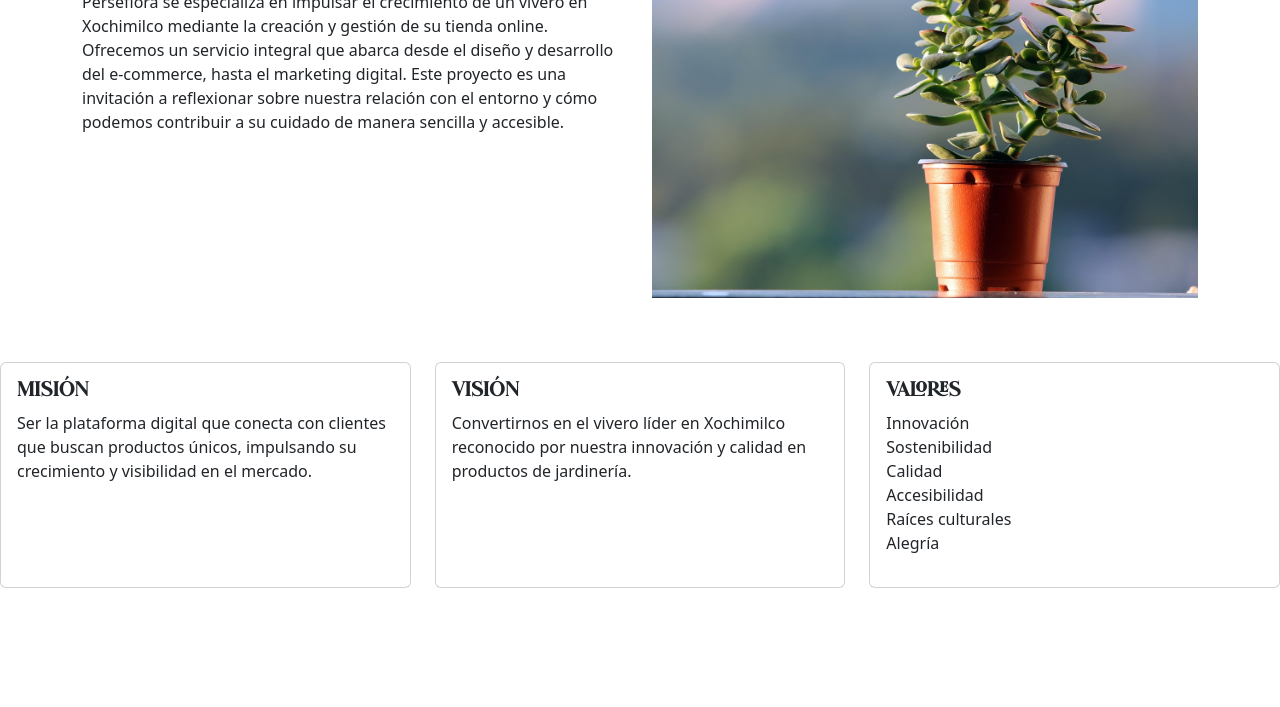
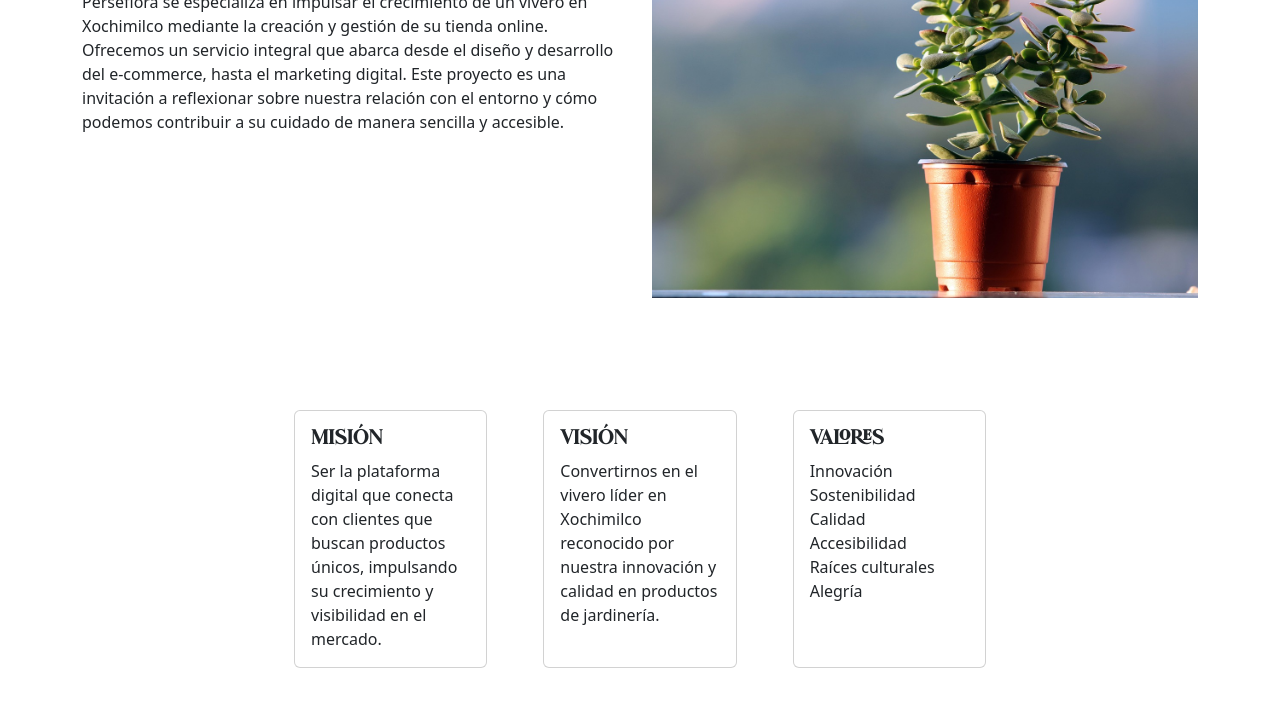
Before and after one commit to ana-conejo1/Florecitas, a plain HTML site: page about.html in a window 1280 px wide. Shown: the part 163-870 px from the top of the page. Before the commit the page ends 800 px from the top, so only its background shows below. Drawn offline with nearby package versions, Linux system fonts and the light colour scheme.

Commit message:
esqueleto aboutUs 2

```diff
--- a/about.html
+++ b/about.html
@@ -78,9 +78,12 @@
                 </div>
             </div>
         </div>
+    </section>
+
         <!-- CARDS -->
-        <div class="row pl-4 pr-4 ml-3 mr-3">
-        <div class="col-md-4 my-3">
+    <section class="CARDS">
+        <div class="row py-5 justify-content-center">
+        <div class="col-md-2 my-3 mx-3">
             <div class="card h-100">
             <!--
             <img
@@ -102,7 +105,7 @@
             </div>
         </div>
 
-        <div class="col-md-4 my-3">
+        <div class="col-md-2 my-3 mx-3">
             <div class="card h-100">
             <!--
             <img
@@ -122,7 +125,7 @@
             </div>
         </div>
 
-        <div class="col-md-4 my-3">
+        <div class="col-md-2 my-3 mx-3">
             <div class="card h-100">
             <!--
             <img
@@ -146,8 +149,7 @@
         </div>
         </div>
     </section>
-    </section>
 
-
+</main>
 </body>
 </html>
```
